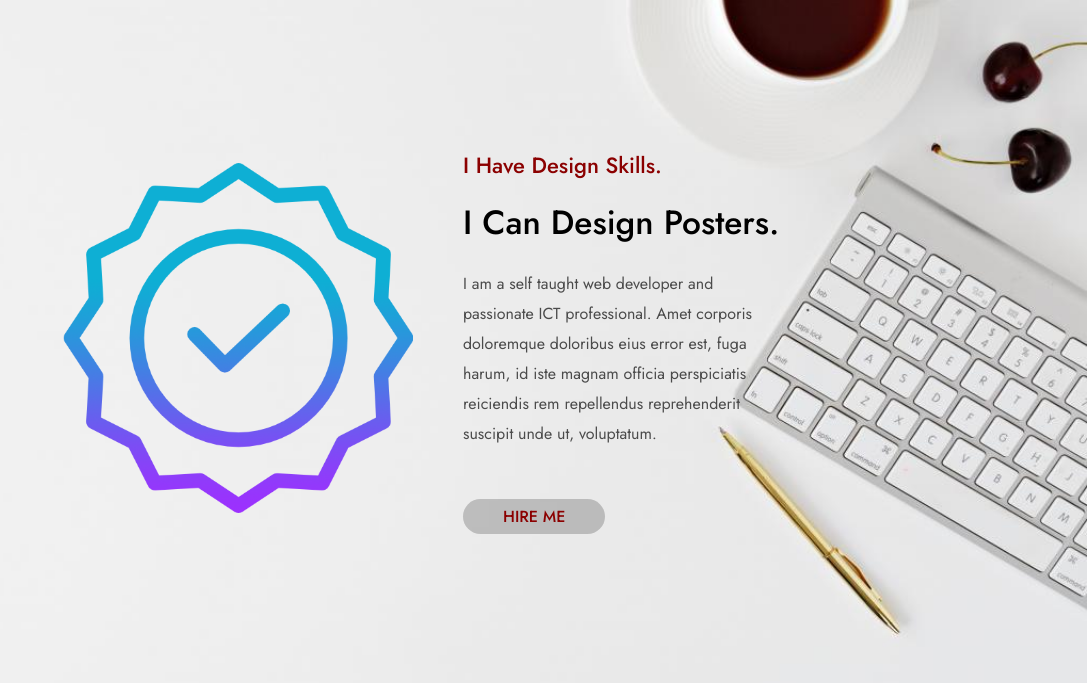
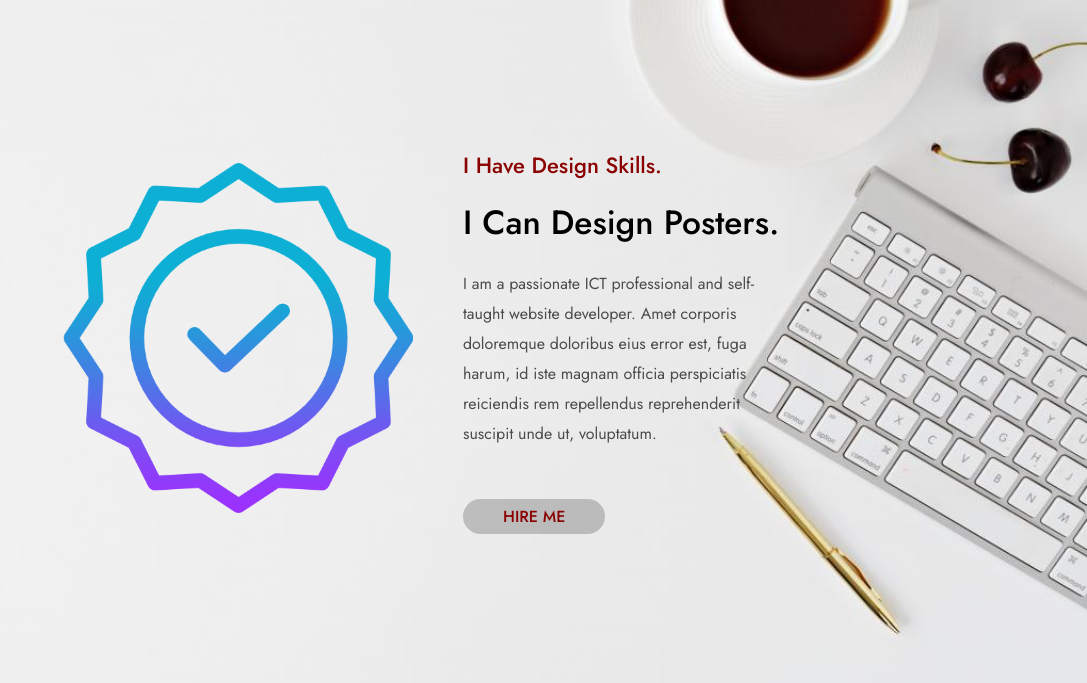
Before and after one commit to Charles-Muia/CV, a PHP site: page / in a window 1280 px wide. Shown: the part 1694-2377 px from the top of the page, without its empty margins (193-1280 px from the left). Run offline with PHP 8.4, Linux system fonts and the light colour scheme.

Commit message:
Real_Estate

```diff
--- a/index.php
+++ b/index.php
@@ -108,9 +108,8 @@
                 <div class="abt-sec-text">
                     <h3>I have design skills.</h3>
                     <h2>i can design posters. </h2>
-                        <p>I am a self taught web developer and passionate ICT professional. Amet corporis doloremque doloribus eius error est, fuga harum,
+                        <p>I am a passionate ICT professional and self-taught website developer. Amet corporis doloremque doloribus eius error est, fuga harum,
                             id iste magnam officia perspiciatis reiciendis rem repellendus reprehenderit suscipit unde ut, voluptatum.</p>
-
                     <a href="#contact" class="about-btn">hire me</a>
                 </div>
 </section>
```
